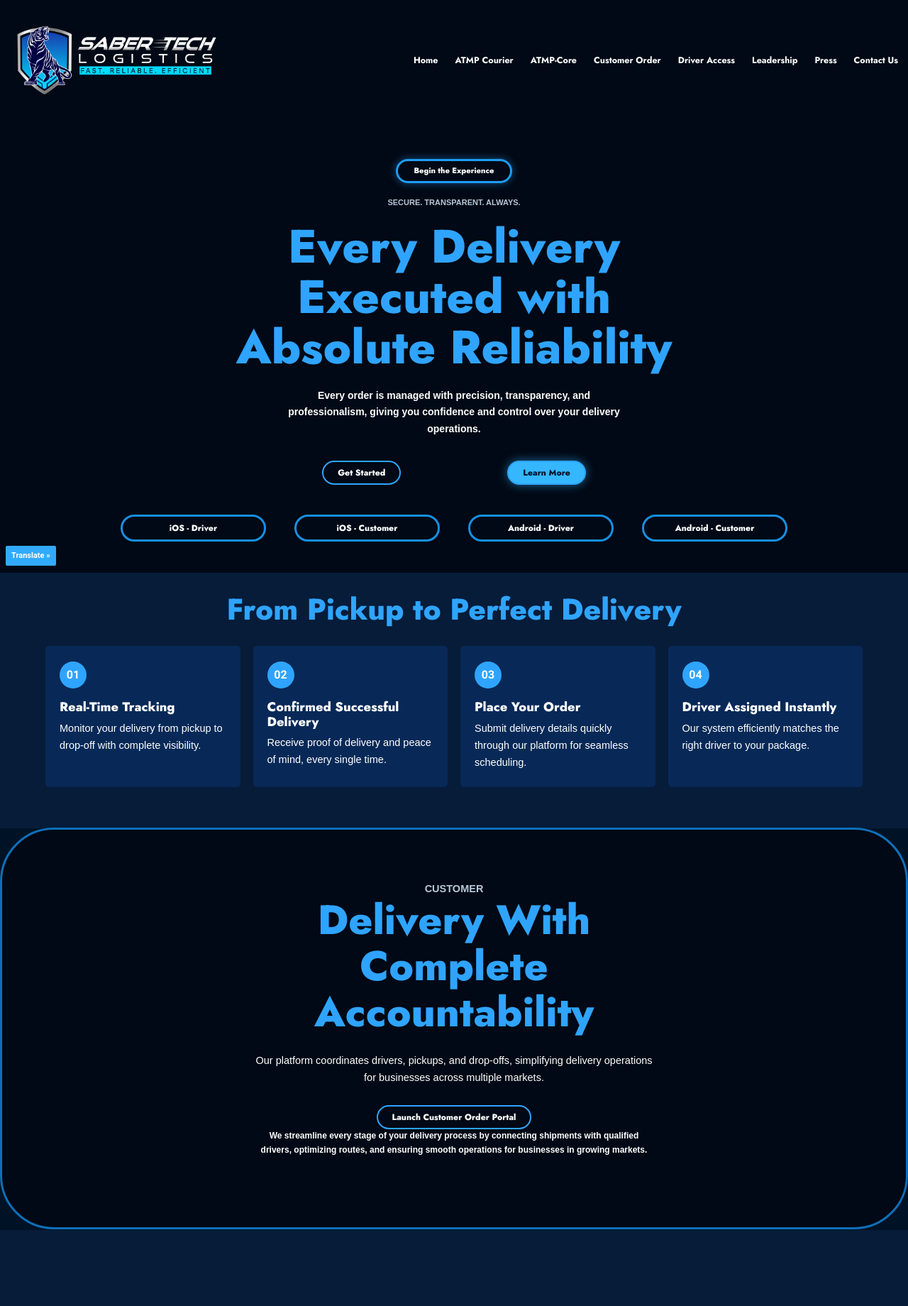
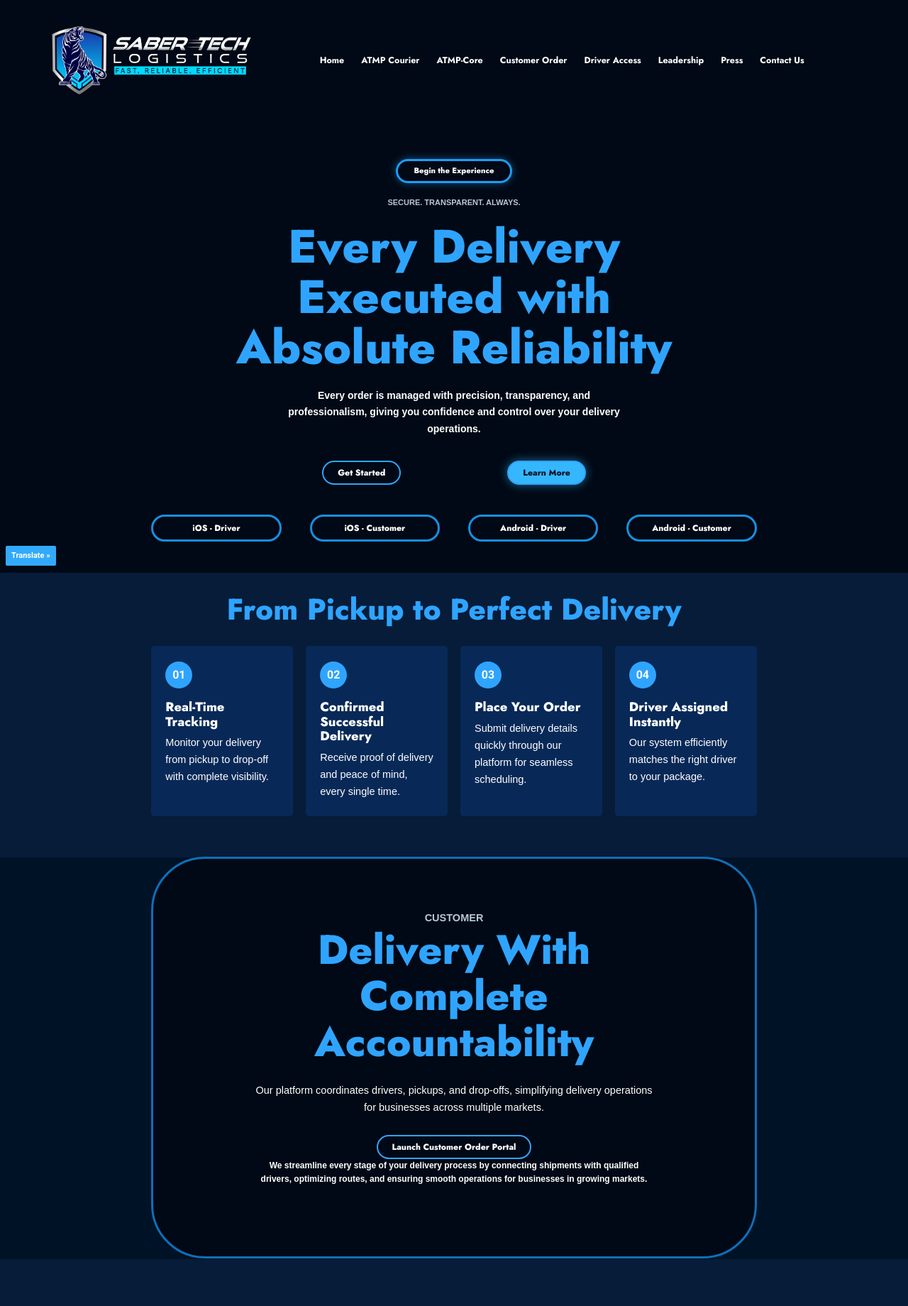
Before and after one commit to StevenClarkDev/Sabertechlogistics, a Django app: page / in a window 1280 px wide. Shown: the top 1840 px of the page at 71% size. Run offline with Django 5.2, Linux system fonts and the light colour scheme; data comes from the database, SQL or seed files in the repository; some web fonts are replaced.

Commit message:
Unify site layout and header

```diff
--- a/static/css/site.css
+++ b/static/css/site.css
@@ -9,6 +9,7 @@
     --panel: #001225;
     --panel-soft: #071f3f;
     --gold: #d8a23a;
+    --site-gutter: clamp(20px, 5vw, 72px);
 }
 
 * {
@@ -42,26 +43,30 @@ img {
     align-items: center;
     justify-content: space-between;
     gap: 24px;
-    min-height: 190px;
+    min-height: 104px;
     padding: 34px clamp(36px, 5vw, 64px);
     background: #000915;
     border-bottom: 0;
     color: #fff;
 }
 
+.brand {
+    flex: 0 0 auto;
+}
+
 .brand img {
-    width: min(390px, 50vw);
+    width: min(300px, 44vw);
     height: auto;
 }
 
 .site-nav {
     display: flex;
     align-items: center;
-    gap: 30px;
-    color: #fff;
-    font-family: "Jost", Arial, sans-serif;
-    font-size: 17px;
-    font-weight: 800;
+    gap: 24px;
+    color: #fff;
+    font-family: "Jost", Arial, sans-serif;
+    font-size: 12.5px;
+    font-weight: 700;
 }
 
 .site-nav a {
@@ -1032,24 +1037,6 @@ h3 {
     background: #001326;
 }
 
-.template-home .site-header {
-    min-height: 104px;
-    background: #000915;
-    border-bottom: 0;
-    color: #fff;
-}
-
-.template-home .brand img {
-    width: min(300px, 44vw);
-}
-
-.template-home .site-nav {
-    gap: 24px;
-    color: #fff;
-    font-size: 12.5px;
-    font-weight: 700;
-}
-
 .wp-hero {
     position: relative;
     display: grid;
@@ -1445,16 +1432,15 @@ h3 {
 }
 
 @media (min-width: 1280px) {
-    .template-home .site-header,
     .wp-hero {
-        padding-left: 14px;
-        padding-right: 14px;
+        padding-left: var(--site-gutter);
+        padding-right: var(--site-gutter);
     }
 }
 
 @media (max-width: 1040px) {
-    .template-home .site-nav {
-        color: #15222d;
+    .site-nav {
+        color: #fff;
         font-size: 14px;
     }
 
@@ -1474,7 +1460,7 @@ h3 {
 }
 
 @media (max-width: 680px) {
-    .template-home .brand img {
+    .brand img {
         width: 140px;
     }
 
@@ -1551,3 +1537,69 @@ h3 {
     .template-leadership .team-card:nth-child(8) { order: 9; }
     .template-leadership .team-card:nth-child(9) { order: 10; }
 }
+
+@media (min-width: 1100px) {
+    :root {
+        --site-gutter: 16.666vw;
+    }
+
+    .brand {
+        display: flex;
+        flex-basis: calc(var(--site-gutter) * 2);
+        justify-content: center;
+        margin-left: calc(var(--site-gutter) * -1);
+    }
+
+    .site-nav {
+        justify-content: flex-end;
+    }
+}
+
+/* Central content lane: desktop pages are treated as six columns, with content in columns 2-5. */
+.site-header,
+.site-footer,
+.messages,
+.page-hero,
+.wp-page-hero,
+.wp-hero,
+.content-section,
+.core-layout,
+.systems-section,
+.portal-panels,
+.pwa-section,
+.press-page,
+.about-page,
+.contact-page,
+.process-section,
+.story-band,
+.services-band,
+.leadership-section {
+    padding-left: var(--site-gutter);
+    padding-right: var(--site-gutter);
+}
+
+.dark-callout {
+    margin-left: var(--site-gutter);
+    margin-right: var(--site-gutter);
+}
+
+.hero-inner,
+.wp-page-hero h1,
+.wp-page-hero p,
+.core-top,
+.core-copy-panel,
+.systems-grid,
+.portal-main p,
+.press-page p,
+.press-page h1,
+.standard-content > .rich-text,
+.accordion-list,
+.process-grid,
+.story-band h2,
+.story-band p,
+.services-grid,
+.leadership-section .team-grid,
+.template-leadership .team-grid {
+    max-width: none;
+    width: 100%;
+}
```
